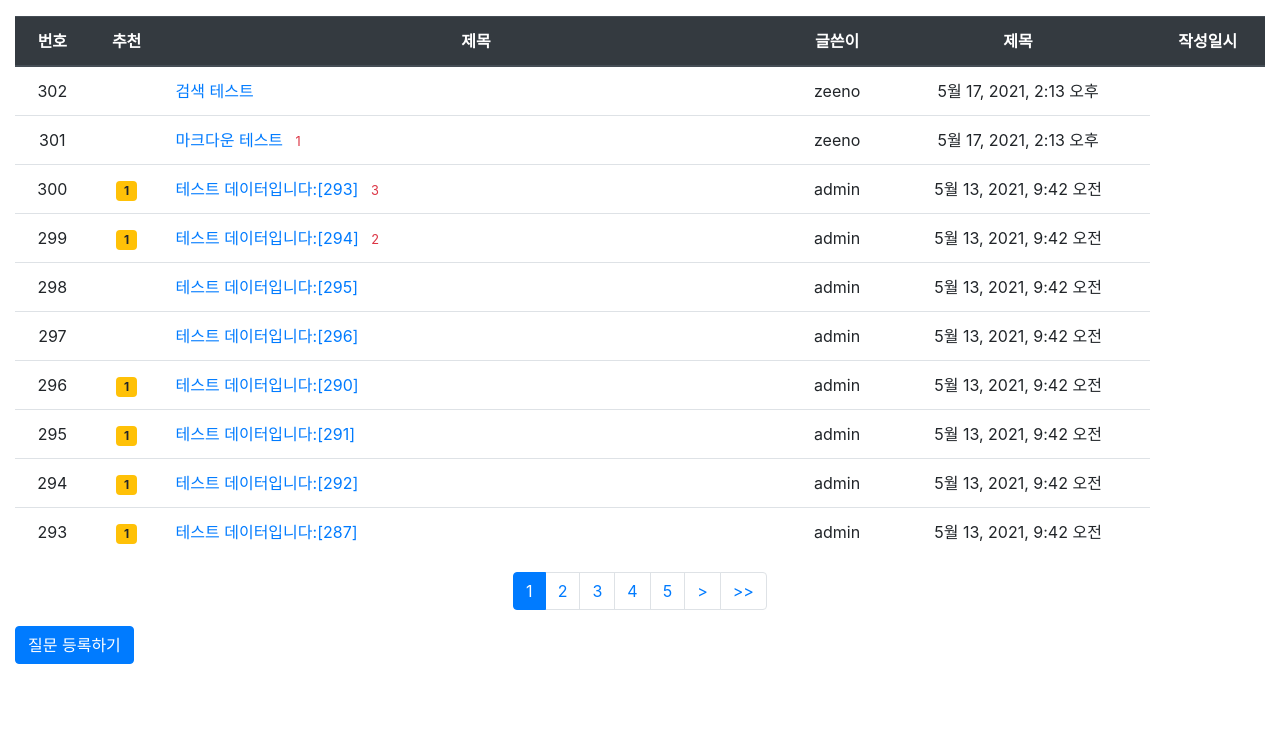
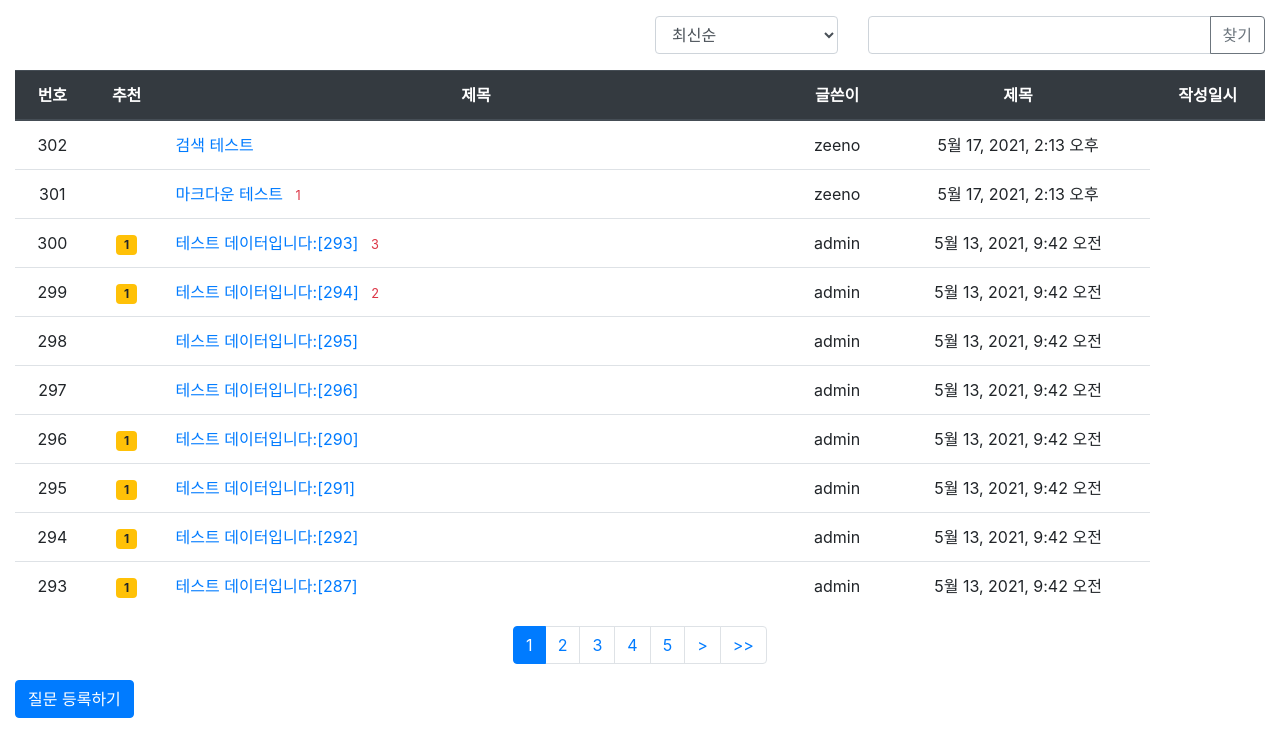
Before and after one commit to easy-know/django_study, a Django app: page / in a window 1280 px wide. Shown: the part 57-800 px from the top of the page. Run offline with Django 3.2, Linux system fonts and the light colour scheme; data comes from the database, SQL or seed files in the repository; both versions use the stored data as it was after the commit; some libraries are stand-ins or nearby versions.

Commit message:
검색, 정렬 추가

```diff
--- a/pybo/templatetags/pybo_filter.py
+++ b/pybo/templatetags/pybo_filter.py
@@ -1,4 +1,6 @@
+import markdown
 from django import template
+from django.utils.safestring import mark_safe
 
 register = template.Library()
 
@@ -6,3 +8,12 @@ register = template.Library()
 @register.filter
 def sub(value, arg):
     return value - arg
+
+
+@register.filter()
+def mark(value):
+    '''
+    "nl2br"은 줄바꿈 문자를 <br> 태그로 바꿔 주므로 <Enter>를 한 번만 눌러도 줄바꿈으로 인식한다. 만약 이 확장 도구를 사용하지 않으면 줄바꿈을 위해 줄 끝에 마크다운 문법인 스페이스를 2개를 연속으로 입력해야 할 것이다. "fenced_code"는 마크다운의 소스 코드 표현을 위해 적용했다
+    '''
+    extensions = ["nl2br", "fenced_code"]
+    return mark_safe(markdown.markdown(value, extensions=extensions))
--- a/pybo/views/base_views.py
+++ b/pybo/views/base_views.py
@@ -1,6 +1,6 @@
 from django.core.paginator import Paginator
 from django.shortcuts import render, get_object_or_404
-
+from django.db.models import Q, Count
 from ..models import Question
 
 
@@ -9,12 +9,32 @@ def index(request):
     pybo 목록 출력
     """
     page = request.GET.get('page', '1')  # 페이지
+    kw = request.GET.get('kw', '')  # 검색어
+    so = request.GET.get('so', 'recent')  # 정렬기준
 
-    question_list = Question.objects.order_by('-create_date')
+    # 정렬
+    if so == 'recommend':
+        question_list = Question.objects.annotate(
+            num_voter=Count('voter')).order_by('-num_voter', '-create_date')
+    elif so == 'popular':
+        question_list = Question.objects.annotate(num_answer=Count(
+            'answer')).order_by('-num_answer', '-create_date')
+    else:  # recent
+        question_list = Question.objects.order_by('-create_date')
+
+    if kw:
+        question_list = question_list.filter(
+            Q(subject__icontains=kw) |  # 제목검색
+            Q(content__icontains=kw) |  # 내용검색
+            Q(author__username__icontains=kw) |  # 질문 글쓴이검색
+            Q(answer__author__username__icontains=kw)  # 답변 글쓴이검색
+        ).distinct()
     paginator = Paginator(question_list, 10)  # 페이지당 10개씩 보여주기
     page_obj = paginator.get_page(page)
 
-    context = {'question_list': page_obj}
+    # page와 kw가 추가되었다.
+    context = {'question_list': page_obj, 'page': page,
+               'kw': kw, 'so': so}  # <------ so 추가
     return render(request, "pybo/question_list.html", context)
 
 
--- a/templates/pybo/question_list.html
+++ b/templates/pybo/question_list.html
@@ -2,6 +2,21 @@
 {% load pybo_filter %}
 {% block content %}
 <div class="container-fluid my-3">
+    <div class="row justify-content-end my-3">
+        <div class="col-2">
+            <select class="form-control so">
+                <option value="recent" {% if so == 'recent' %}selected{% endif %}>최신순</option>
+                <option value="recommend" {% if so == 'recommend' %}selected{% endif %}>추천순</option>
+                <option value="popular" {% if so == 'popular' %}selected{% endif %}>인기순</option>
+            </select>
+        </div>
+        <div class="col-4 input-group">
+            <input type="text" class="form-control kw" value="{{ kw|default_if_none:'' }}">
+            <div class="input-group-append">
+                <button class="btn btn-outline-secondary" type="button" id="btn_search">찾기</button>
+            </div>
+        </div>
+    </div>
     <table class="table">
         <thead>
         <tr class="thead-dark text-center">
@@ -50,23 +65,25 @@
             <a class="page-link" href="?page=1"><<</a>
         </li>
         <li class="page-item">
-            <a class="page-link" href="?page={{ question_list.previous_page_number }}"><</a>
+            <a class="page-link" data-page="{{ question_list.previous_page_number }}" href="#"><</a>
         </li>
-        {% comment %} {% else %}
+        {% comment %}
+        {% else %}
         <li class="page-item disabled">
             <a class="page-link" tabindex="-1" aria-disabled="true" href="#">이전</a>
-        </li> {% endcomment %}
+        </li>
+        {% endcomment %}
         {% endif %}
         <!-- 페이지리스트 -->
         {% for page_number in question_list.paginator.page_range %}
         {% if page_number >= question_list.number|add:-4 and page_number <= question_list.number|add:4 %}
             {% if page_number == question_list.number %}
             <li class="page-item active" aria-current="page">
-                <a class="page-link" href="?page={{ page_number }}">{{ page_number }}</a>
+                <a class="page-link" data-page="{{ page_number }}" href="#">{{ page_number }}</a>
             </li>
             {% else %}
             <li class="page-item">
-                <a class="page-link" href="?page={{ page_number }}">{{ page_number }}</a>
+                <a class="page-link" data-page="{{ page_number }}" href="#">{{ page_number }}</a>
             </li>
             {% endif %}
         {% endif %}
@@ -74,18 +91,47 @@
         <!-- 다음페이지 -->
         {% if question_list.has_next %}
         <li class="page-item">
-            <a class="page-link" href="?page={{ question_list.next_page_number }}">></a>
+            <a class="page-link" data-page="{{ question_list.next_page_number }}" href="#">></a>
         </li>
         <li class="page-item">
             <a class="page-link" href="?page={{ question_list.next_page_number }}">>></a>
         </li>
-        {% comment %} {% else %}
+        {% comment %}
+        {% else %}
         <li class="page-item disabled">
             <a class="page-link" tabindex="-1" aria-disabled="true" href="#">다음</a>
-        </li> {% endcomment %}
+        </li>
+        {% endcomment %}
         {% endif %}
     </ul>
     <!-- 페이징처리 끝 -->
     <a href="{% url 'pybo:question_create' %}" class="btn btn-primary">질문 등록하기</a>
+    <form id="searchForm" method="get" action="{% url 'index' %}">
+        <input type="hidden" id="kw" name="kw" value="{{ kw|default_if_none:'' }}">
+        <input type="hidden" id="page" name="page" value="{{ page }}">
+        <input type="hidden" id="so" name="so" value="{{ so }}">
+    </form>
 </div>
 {% endblock %}
+{% block script %}
+<script type='text/javascript'>
+$(document).ready(function(){
+    $(".page-link").on('click', function() {
+        $("#page").val($(this).data("page"));
+        $("#searchForm").submit();
+    });
+
+    $("#btn_search").on('click', function() {
+        $("#kw").val($(".kw").val());
+        $("#page").val(1);  // 검색버튼을 클릭할 경우 1페이지부터 조회한다.
+        $("#searchForm").submit();
+    });
+
+    $(".so").on('change', function() {
+        $("#so").val($(this).val());
+        $("#page").val(1);
+        $("#searchForm").submit();
+    });
+});
+</script>
+{% endblock %}
```
Also changed, not shown: templates/pybo/question_detail.html (+5 -4 lines), db.sqlite3.
